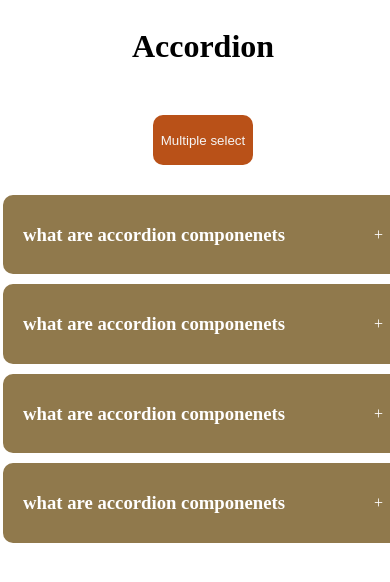
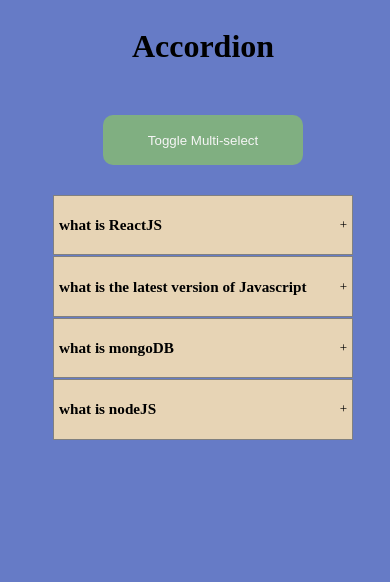
Before and after one commit to Ajaynirm/user-interfaces, a React (Vite) app: page / in a window 390 px wide. Shown: the top 582 px of the page. Built offline with nearby package versions, Linux system fonts and the light colour scheme.

Commit message:
multiple selection toggle selection functionality implemented with responsive design and content for data updated

```diff
--- a/src/components/Accordion/Accordion.jsx
+++ b/src/components/Accordion/Accordion.jsx
@@ -4,30 +4,43 @@
 
 const Accordion = () => {
   const [selected, setSelected] = useState(null);
+  const [enableMulti,setEnableMulti] = useState(false);
+  const [multiSelected,setMultiSelected]=useState([]);
   const handleSingleClick = (id) => {
     console.log(id);
     setSelected(selected == id ? null : id);
     console.log(selected);
+    setMultiSelected([]);
 
   };
-  const ChangeFunction = () => {
+  const handleMultiClick = (id) => {
+    let copy =[...multiSelected];
+    const findOccur =copy.indexOf(id);
+    if(findOccur === -1){
+      copy.push(id);
+    }else{
+      copy.splice(findOccur,1);
+    }
+    setMultiSelected(copy);
+  }
+  console.log(multiSelected,enableMulti);
 
-  }
+
   return (
     <>
-    <div className="wrapper">
+    <div className="wrapper ">
     <div className="head">Accordion</div>
-    <button className="btn__change" onClick={"ChangeFunction"}>Multiple select</button>
+    <button className="btn__change" onClick={() => setEnableMulti(!enableMulti)}>Toggle Multi-select</button>
       <div className="accordion">
 
         {data && data.length > 0 ? (
           data.map((item, index) => (
-            <div className="item" key={index}>
-              <div onClick={() => handleSingleClick(item.id)} className="title">
+            <div className="item " key={index}>
+              <div onClick={() => (enableMulti ? handleMultiClick(item.id) : handleSingleClick(item.id))} className="title">
                 <h3>{item.question}</h3>
                 <span>+</span>
               </div>
-              {selected === item.id ? (
+              {(selected === item.id && !enableMulti)  || (multiSelected.includes(item.id) && enableMulti) ? (
                 <div className="answer">{item.answer}</div>
               ) : (
                 <div></div>
--- a/src/components/Accordion/accordata.js
+++ b/src/components/Accordion/accordata.js
@@ -1,22 +1,22 @@
 export const data =[
     {
         id: '1',
-        question : 'what are accordion componenets',
-        answer : 'Accordion components are user interface elements used for organisisng and presenting'
+        question : 'what is ReactJS',
+        answer : 'React is a popular JavaScript library for building user interfaces, particularly for single-page applications. It was developed by Facebook and is now maintained by Facebook and a community of individual developers and companies.'
     },
     {
         id: '2',
-        question : 'what are accordion componenets',
-        answer : 'Accordion components are user interface elements used for organisisng and presenting'
+        question : 'what is the latest version of Javascript',
+        answer : 'The latest version of JavaScript, also known as ECMAScript 2023 (ES14), was finalized in June 2023. This update introduces several new features aimed at improving developer productivity and code efficiency'
     },
     {
         id: '3',
-        question : 'what are accordion componenets',
-        answer : 'Accordion components are user interface elements used for organisisng and presenting'
+        question : 'what is mongoDB',
+        answer : 'MongoDB is a NoSQL database that uses a document-oriented data model. It is designed to store, retrieve, and manage large volumes of unstructured or semi-structured data. Here are some key features and concepts related to MongoDB'
     },
     {
         id: '4',
-        question : 'what are accordion componenets',
-        answer : 'Accordion components are user interface elements used for organisisng and presenting'
+        question : 'what is nodeJS',
+        answer : 'Node.js is an open-source, cross-platform runtime environment that allows developers to execute JavaScript code outside of a web browser'
     }
 ]
--- a/src/components/Accordion/accordion.css
+++ b/src/components/Accordion/accordion.css
@@ -1,68 +1,83 @@
-.wrapper{
+
+
+.wrapper {
   display: flex;
   flex-direction: column;
   justify-content: flex-start;
   align-items: center;
   height: 100vh;
   width: 100vw;
-    gap:30px 10px;
+  gap: 30px 10px;
+
 }
-.head{
+.head {
   padding: 20px;
   font-size: xx-large;
   font-weight: bold;
 }
-.accordion{
+.accordion {
   width: 500px;
-
   gap: 1rem;
-
 }
-.title{
-    color: #ffffff;
+.title {
+  color: black;
   display: flex;
   justify-content: space-between;
   align-items: center;
   cursor: pointer;
 }
 .item {
-        background: #90794c;
+  background:#E7D4B5 ;
   margin-bottom: 10px;
   padding: 10px 20px;
-        border-radius: 10px;
 
 }
-.answer{
-
-    color: white;
+.answer {
+  color: rgb(66, 63, 63);
 }
-.btn__change{
+.btn__change {
   border: none;
   background: none;
   cursor: pointer;
   height: 50px;
-  width: 100px;
-  background-color: rgb(185, 81, 24);
+  width: 200px;
+  background-color: #80AF81;
   color: whitesmoke;
   border-radius: 10px;
 }
-.btn__change:hover{
-  background-color: rgb(63, 44, 25);
+.btn__change:hover {
+  background-color: ;
 }
-.item:hover{
-  background-color: #575249;
+.poppins-thin {
+  font-family: "Poppins", sans-serif;
+  font-weight:10px;
+  font-size: 10px;
+  font-style:normal;
 }
-@media screen and (max-width:900px) {
-    .accordion{
+
+@media screen and (max-width: 900px) {
+  .accordion {
     width: 450px;
   }
 }
 
-@media screen and (max-width:700px) {
-  .accordion{
-    width: 400px;
+@media screen and (max-width: 700px) {
+  .wrapper{
+    display: flex;
+    height: 150vh;
+    gap: 30px;
   }
-  .btn__change{
+  .accordion {
+    height: 50px;
+    width: 300px;
+  }
+  .item{
+    margin-bottom: 1px;
+    padding: 5px;
+    font-size: small;
+    font-weight: lighter;
+    border: 1px solid gray;
+  }
+
 
 }
-}
--- a/src/index.css
+++ b/src/index.css
@@ -0,0 +1,3 @@
+body{
+    background-color: #667bc6;
+}
```
Lines whose indentation alone changed are shown as unchanged.
